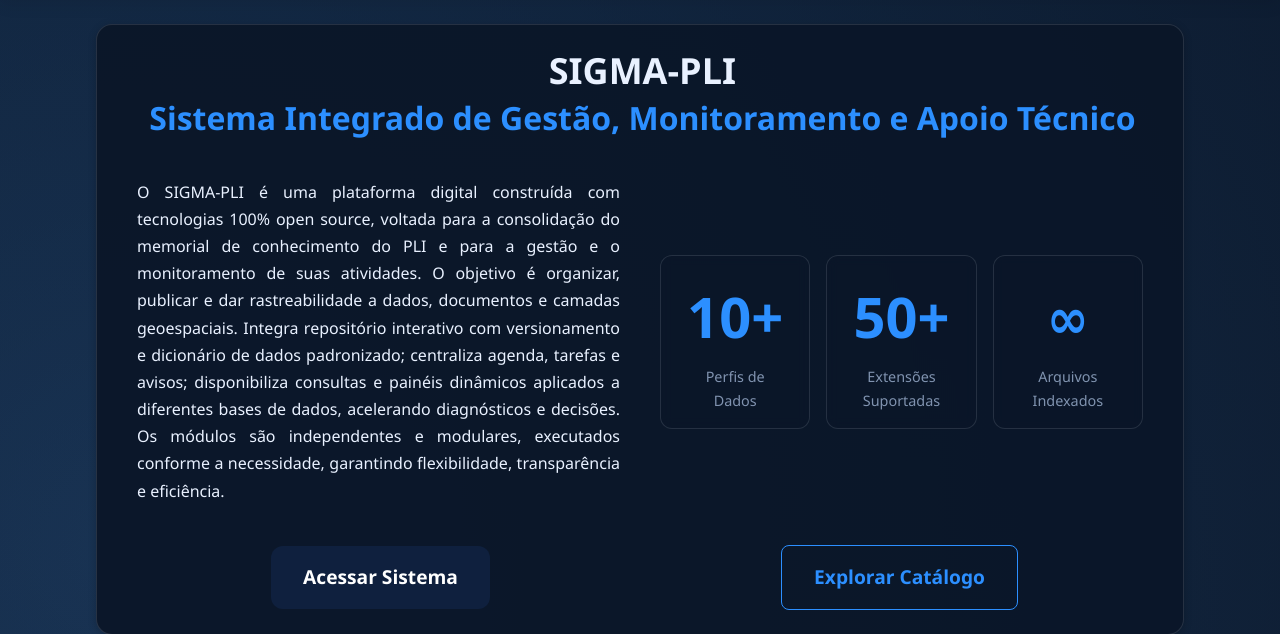
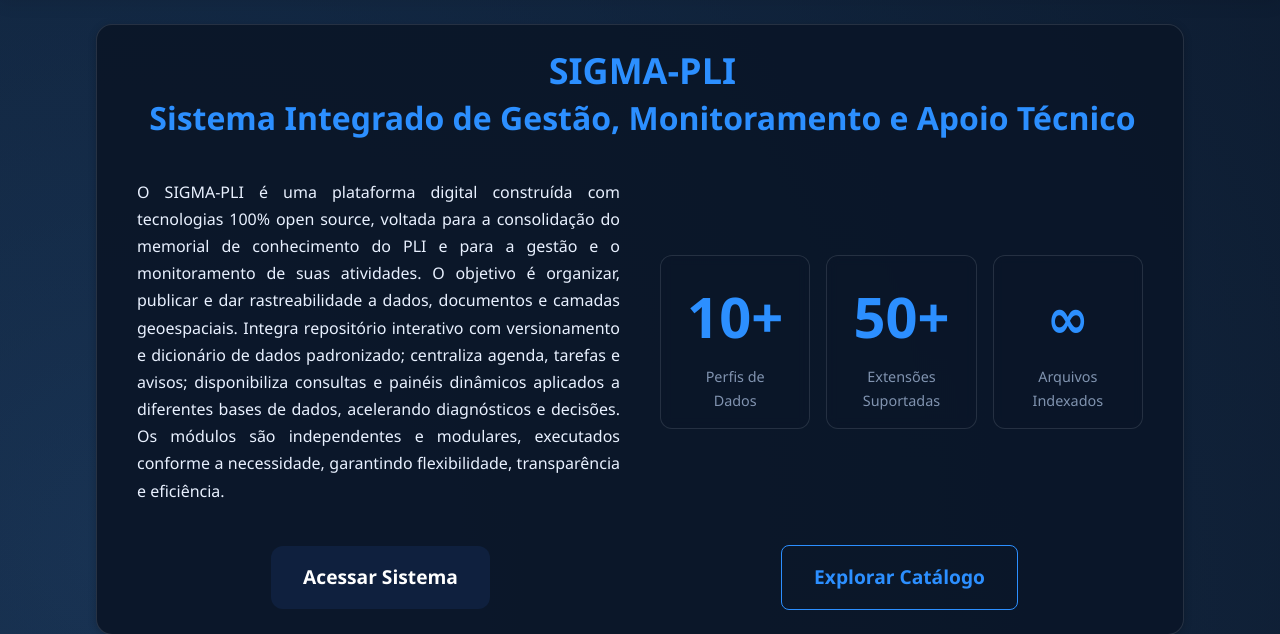
Before and after one commit to vpcapanema/SIGMA-PLI, a FastAPI app: page / in a window 1280 px wide. Shown: the part 88-722 px from the top of the page. Run offline with FastAPI, Linux system fonts and the light colour scheme.

Commit message:
fix(hero): force h2 SIGMA-PLI color to dashboard-accent blue with !important

```diff
--- a/static/css/M00_home/style_home_hero_banner.css
+++ b/static/css/M00_home/style_home_hero_banner.css
@@ -16,7 +16,7 @@
 .hero-titles h2 {
   font-size: var(--font-size-4xl);
   font-weight: 700;
-  color: var(--dashboard-accent);
+  color: var(--dashboard-accent) !important;
   margin-bottom: var(--spacing-sm);
   line-height: 1.2;
 }
```
